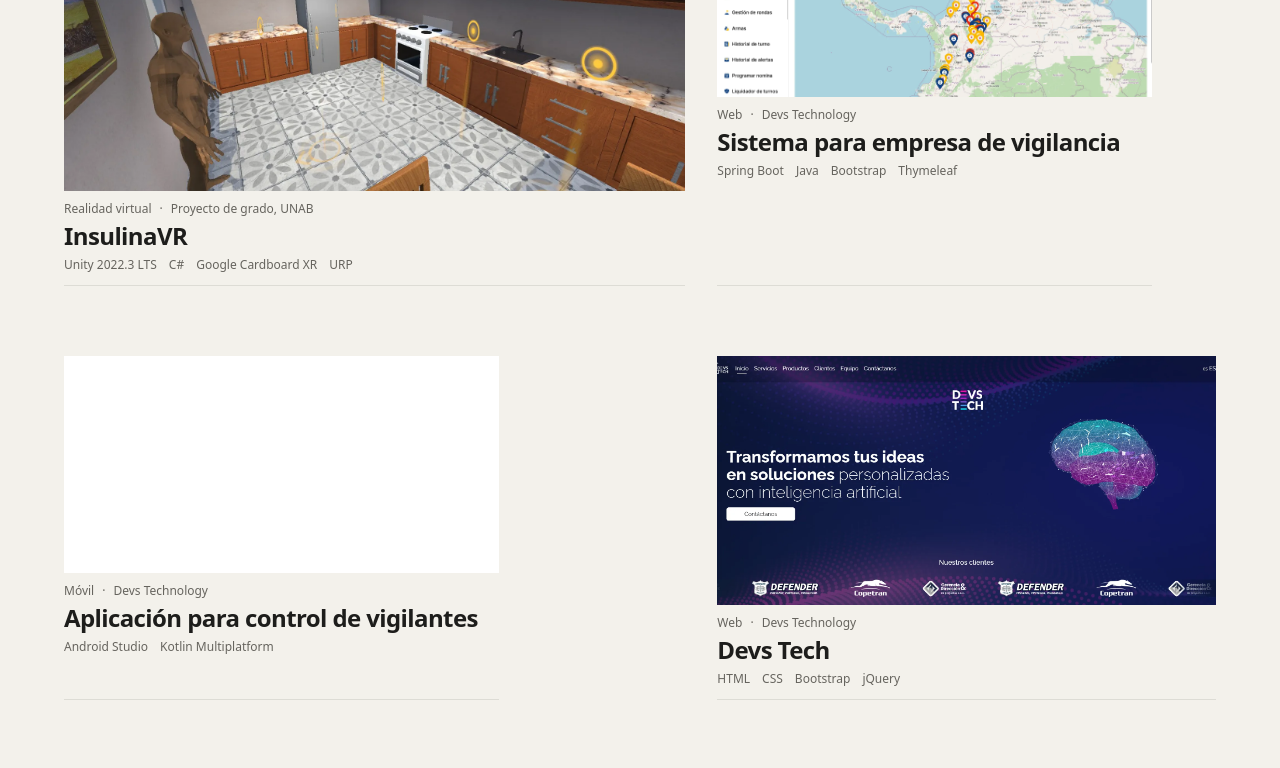
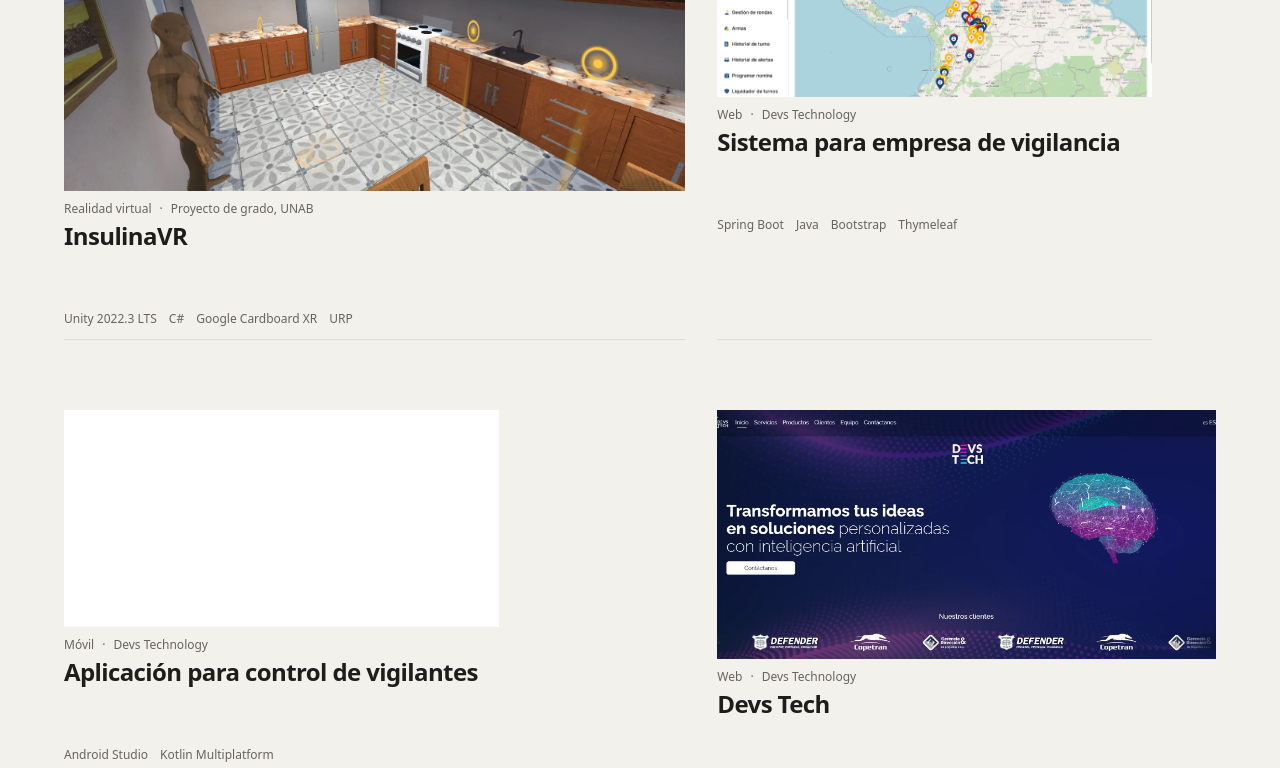
Before and after one commit to bleon133/Portafolio-Brayan-04-10-2026, a React (Vite) app: page /proyectos in a window 1280 px wide. Shown: the part 780-1548 px from the top of the page. Built offline with nearby package versions, Linux system fonts and the light colour scheme.

Commit message:
fix: reserve card title and stack heights

```diff
--- a/src/features/projects/ProjectCard.tsx
+++ b/src/features/projects/ProjectCard.tsx
@@ -28,10 +28,10 @@ export function ProjectCard({ project }: { project: Project }) {
           {project.origin && <>·</>}
           {project.origin && <span>{project.origin}</span>}
         </div>
-        <h3 className="mt-1 line-clamp-2 text-xl font-semibold leading-tight sm:text-2xl">
+        <h3 className="mt-1 min-h-[2.5em] line-clamp-2 text-xl font-semibold leading-tight sm:text-2xl">
           {project.title}
         </h3>
-        <ul className="mt-1.5 flex flex-wrap gap-x-3 gap-y-0.5 text-xs text-muted">
+        <ul className="mt-1.5 h-10 max-h-10 flex flex-wrap items-end gap-x-3 gap-y-0.5 overflow-hidden text-xs text-muted">
           {project.stack.slice(0, 4).map((tech) => (
             <li key={tech}>{tech}</li>
           ))}
```
